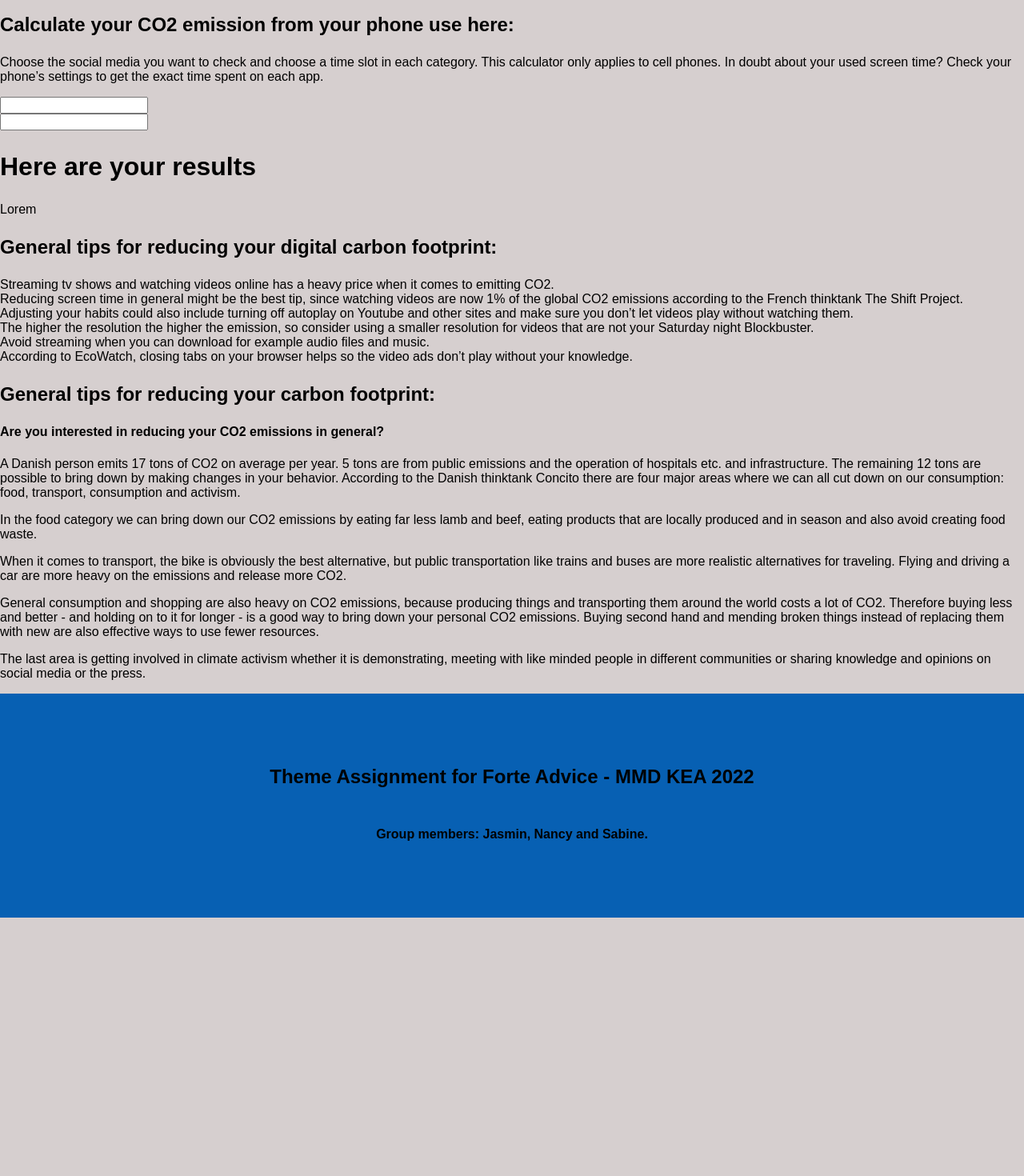
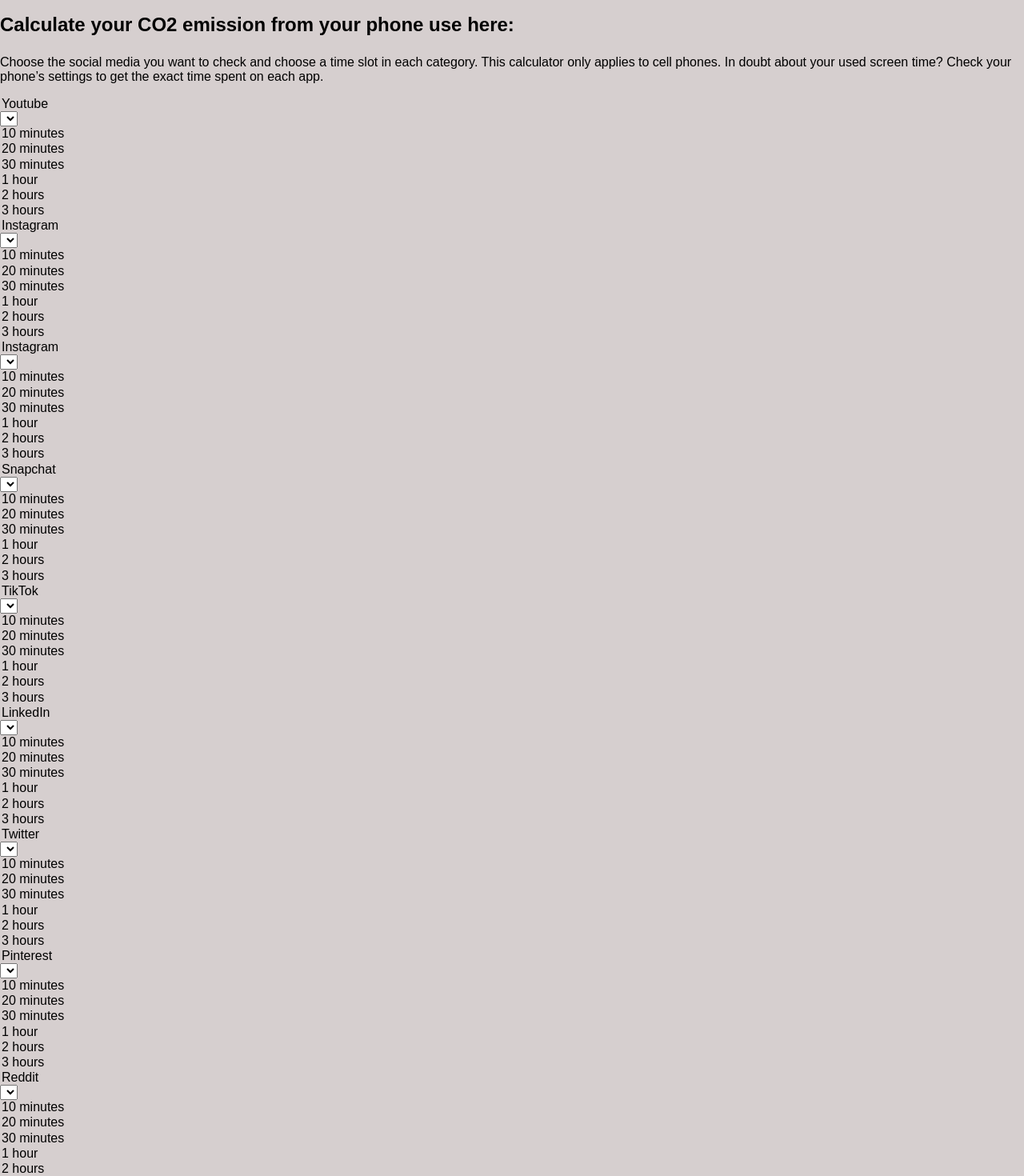
Before and after one commit to Yase0236/advice, a React (Vite) app: page / in a window 1280 px wide. Shown: the part 460-1930 px from the top of the page at 80% size. Before the commit the page ends 1607 px from the top, so only its background shows below. Built offline with nearby package versions, Linux system fonts and the light colour scheme.

Commit message:
form fileds added to calculate

```diff
--- a/components/Calculate.jsx
+++ b/components/Calculate.jsx
@@ -6,13 +6,90 @@
     <h3>Calculate your CO2 emission from your phone use here:</h3>
     <p>Choose the social media you want to check and choose a time slot in each category. This calculator only applies to cell phones.
       In doubt about your used screen time? Check your phone’s settings to get the exact time spent on each app.</p>
-    <section className="time_section">
-        <label htmlFor="time-slot"></label>
-                <input required type="number" name="time-slot" id="time-slot" />
-    </section>
-    <section className="social_section">
-        <label htmlFor="social-media"></label>
-                <input required type="text" name="social-media" id="social-media" />
+    <section className="form_fields">
+      <form action="">
+        <legend>Youtube</legend>
+        <label htmlFor="youtube"></label>
+                <select name="youtube" id="youtube" />
+                <option>10 minutes</option>
+                <option>20 minutes</option>
+                <option>30 minutes</option>
+                <option>1 hour</option>
+                <option>2 hours</option>
+                <option>3 hours</option>
+        <legend>Instagram</legend>
+        <label htmlFor="instagram"></label>
+                <select name="instagram" id="instagram" />
+                <option>10 minutes</option>
+                <option>20 minutes</option>
+                <option>30 minutes</option>
+                <option>1 hour</option>
+                <option>2 hours</option>
+                <option>3 hours</option>
+                <legend>Instagram</legend>
+        <label htmlFor="facebook"></label>
+                <select name="facebook" id="facebook" />
+                <option>10 minutes</option>
+                <option>20 minutes</option>
+                <option>30 minutes</option>
+                <option>1 hour</option>
+                <option>2 hours</option>
+                <option>3 hours</option>
+                <legend>Snapchat</legend>
+        <label htmlFor="snapchat"></label>
+                <select name="snapchat" id="snapchat" />
+                <option>10 minutes</option>
+                <option>20 minutes</option>
+                <option>30 minutes</option>
+                <option>1 hour</option>
+                <option>2 hours</option>
+                <option>3 hours</option>
+                <legend>TikTok</legend>
+        <label htmlFor="tiktok"></label>
+                <select name="tiktok" id="tiktok" />
+                <option>10 minutes</option>
+                <option>20 minutes</option>
+                <option>30 minutes</option>
+                <option>1 hour</option>
+                <option>2 hours</option>
+                <option>3 hours</option>
+                <legend>LinkedIn</legend>
+                <label htmlFor="linkedin"></label>
+                        <select name="linkedin" id="linkedin" />
+                        <option>10 minutes</option>
+                        <option>20 minutes</option>
+                        <option>30 minutes</option>
+                        <option>1 hour</option>
+                        <option>2 hours</option>
+                        <option>3 hours</option>
+        <legend>Twitter</legend>
+                        <label htmlFor="twitter"></label>
+                                <select name="twitter" id="twitter" />
+                                <option>10 minutes</option>
+                                <option>20 minutes</option>
+                                <option>30 minutes</option>
+                                <option>1 hour</option>
+                                <option>2 hours</option>
+                                <option>3 hours</option>
+                                <legend>Pinterest</legend>
+                        <label htmlFor="pinterest"></label>
+                                <select name="pinterest" id="pinterest" />
+                                <option>10 minutes</option>
+                                <option>20 minutes</option>
+                                <option>30 minutes</option>
+                                <option>1 hour</option>
+                                <option>2 hours</option>
+                                <option>3 hours</option>
+                                <legend>Reddit</legend>
+                        <label htmlFor="reddit"></label>
+                                <select name="reddit" id="reddit" />
+                                <option>10 minutes</option>
+                                <option>20 minutes</option>
+                                <option>30 minutes</option>
+                                <option>1 hour</option>
+                                <option>2 hours</option>
+                                <option>3 hours</option>
+                </form>
     </section>
     </>
   )
```
